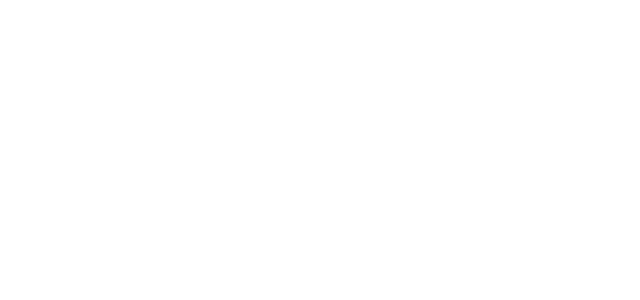
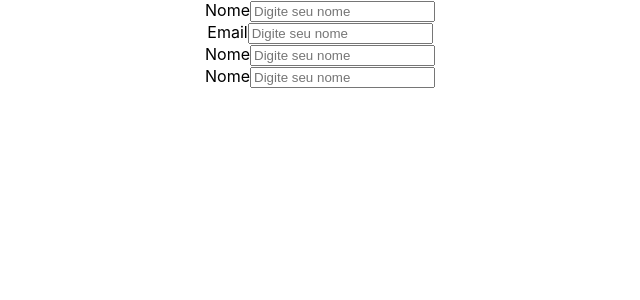
Before and after one commit to giankaz/projeto-domingo-no-sabado, a React (Create React App) app: page /register in a window 1280 px wide. Shown: the top 300 px of the page, without its empty margins (320-960 px from the left). Built offline with nearby package versions, Linux system fonts and the light colour scheme.

Commit message:
create: initial commit

```diff
--- /dev/null
+++ b/src/pages/Register/index.jsx
@@ -0,0 +1,34 @@
+import React from 'react';
+import { FormStyles } from './styles';
+
+export default function Register({ authenticated, setAuthenticated }) {
+
+  // const schema = yup.object().shape({
+
+  // });
+
+  return (
+    <>
+
+      <FormStyles>
+        <label>
+          Nome
+          <input type="text" name="name" placeholder='Digite seu nome' />
+        </label>
+        <label>
+          Email
+          <input type="text" name="name" placeholder='Digite seu nome' />
+        </label>
+        <label>
+          Nome
+          <input type="text" name="name" placeholder='Digite seu nome' />
+        </label>
+        <label>
+          Nome
+          <input type="text" name="name" placeholder='Digite seu nome' />
+        </label>
+      </FormStyles>
+
+    </>
+  );
+};
--- /dev/null
+++ b/src/pages/Register/styles.js
@@ -0,0 +1,11 @@
+import styled from "styled-components";
+
+export const FormStyles = styled.form`
+
+  display: flex;
+  justify-content: center;
+  align-items: center;
+  flex-direction: column;
+
+
+`
--- a/src/routes/index.jsx
+++ b/src/routes/index.jsx
@@ -1,6 +1,7 @@
 import React from 'react'
 import { Route } from 'react-router-dom'
 import { Switch } from 'react-router-dom'
+import Register from '../pages/Register'
 
 export default function Routes() {
   return (
@@ -8,6 +9,9 @@
         <Route exact path='/'>
             <div>home</div>
         </Route>
+        <Route path='/register'>
+          <Register/>
+        </Route>
     </Switch>
   )
 }
```
